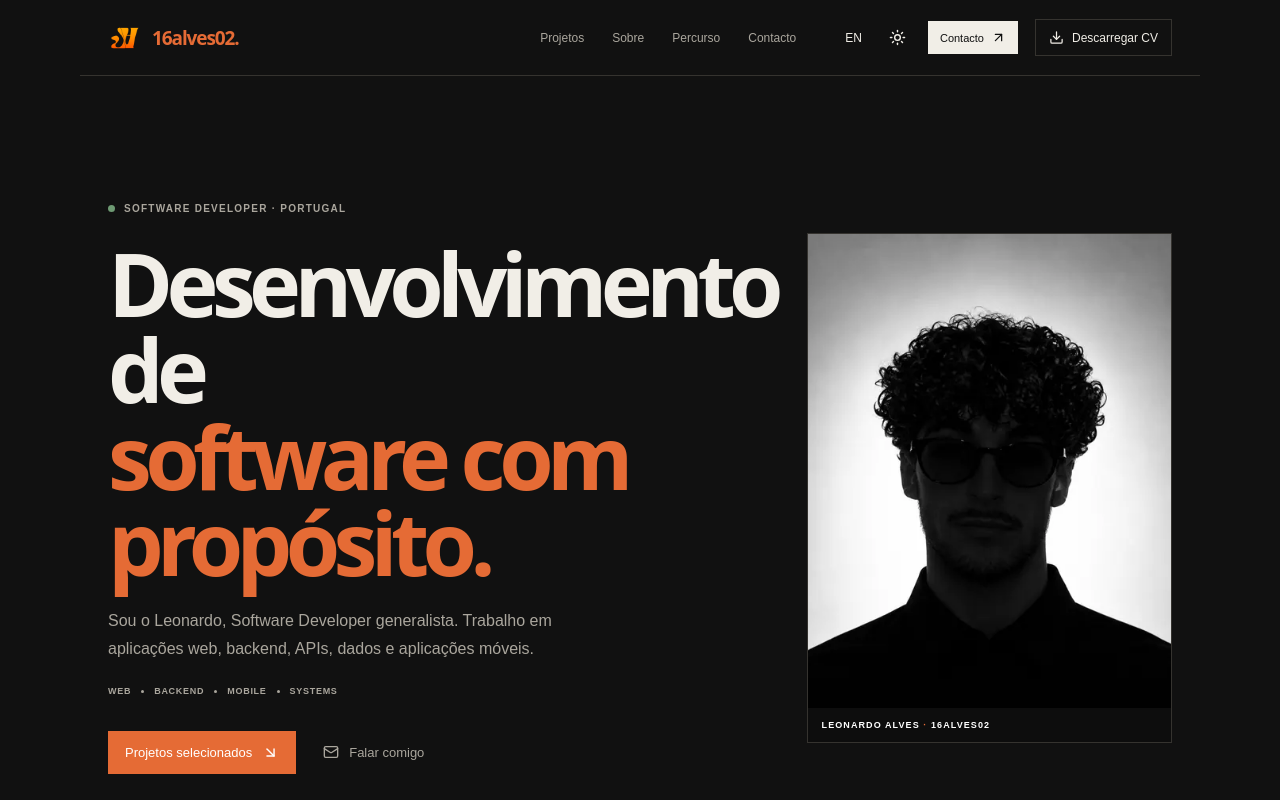
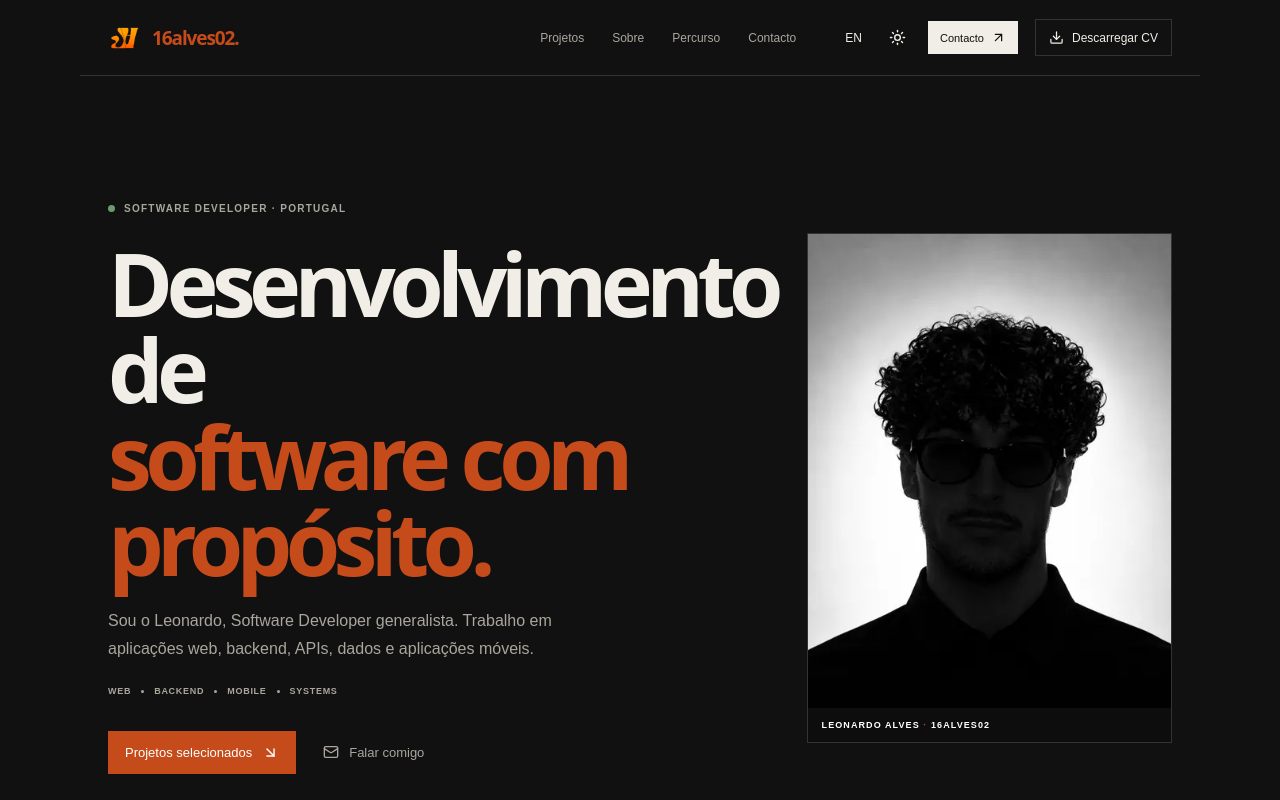
Before and after one commit to 16alves02/16alves02.com, a React (Vite) app: page / in a window 1280 px wide. Shown: the top 800 px of the page. Built offline with nearby package versions, Linux system fonts and the light colour scheme.

Commit message:
a11y: normalize every legacy orange theme override

```diff
--- a/src/styles/global.css
+++ b/src/styles/global.css
@@ -1053,10 +1053,10 @@ body:has(.site:not(.dark)), html:has(.site:not(.dark)) { background: #f5f3ed; }
 body:has(.site.dark), html:has(.site.dark) { background: #111111; }
 .site {
   width: 100%; min-height: 100svh; overflow-x: clip; overflow-y: visible;
-  --accent: #d65a24; background: var(--bg);
+  --accent: #C64B1B; background: var(--bg);
 }
-.site:not(.dark) { --bg:#f5f3ed; --surface:#eeece5; --text:#171715; --muted:#68665f; --line:#d8d5cc; --accent:#c94e20; }
-.site.dark { --bg:#111111; --surface:#191919; --text:#f1eee7; --muted:#aaa69d; --line:#35332f; --accent:#e56b35; }
+.site:not(.dark) { --bg:#f5f3ed; --surface:#eeece5; --text:#171715; --muted:#68665f; --line:#d8d5cc; --accent:#C64B1B; }
+.site.dark { --bg:#111111; --surface:#191919; --text:#f1eee7; --muted:#aaa69d; --line:#35332f; --accent:#C64B1B; }
 .site .hero-with-portrait::before { display:none; content:none; }
 .site .hero-with-portrait { padding-top:clamp(76px,9vw,116px); padding-bottom:clamp(44px,6vw,72px); }
 .site .hero h1 { max-width:760px; margin:26px 0 22px; font-size:clamp(48px,7.2vw,88px); line-height:.98; letter-spacing:-.075em; }
```
